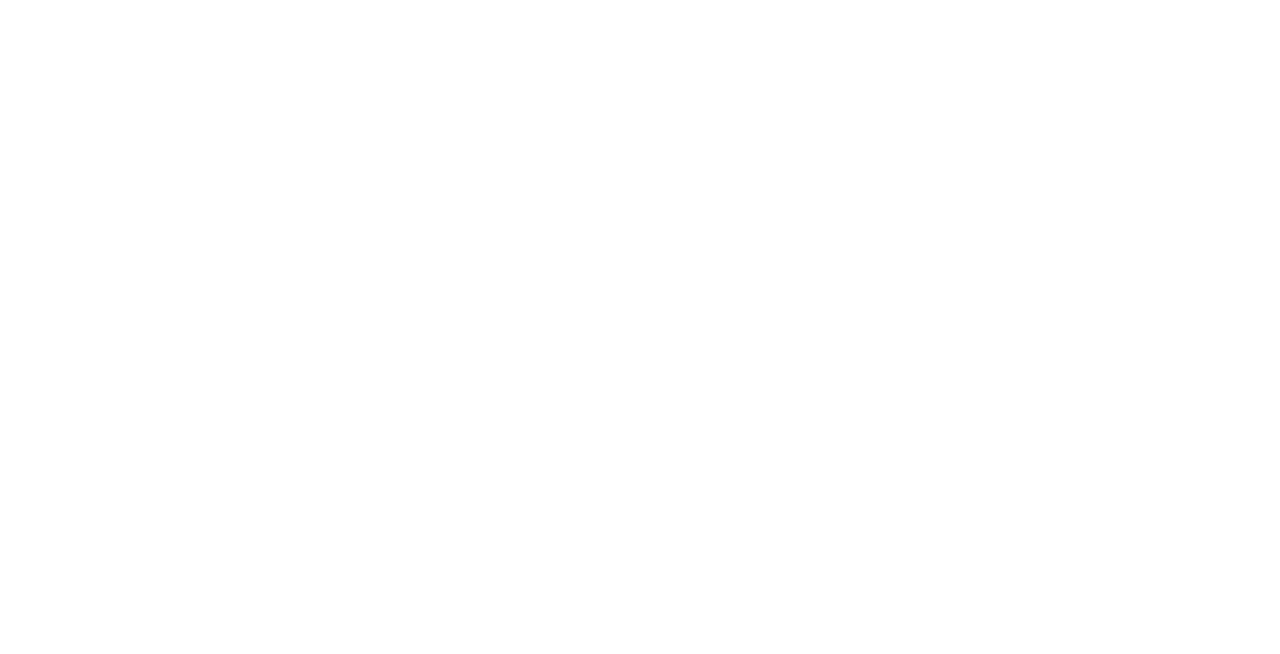
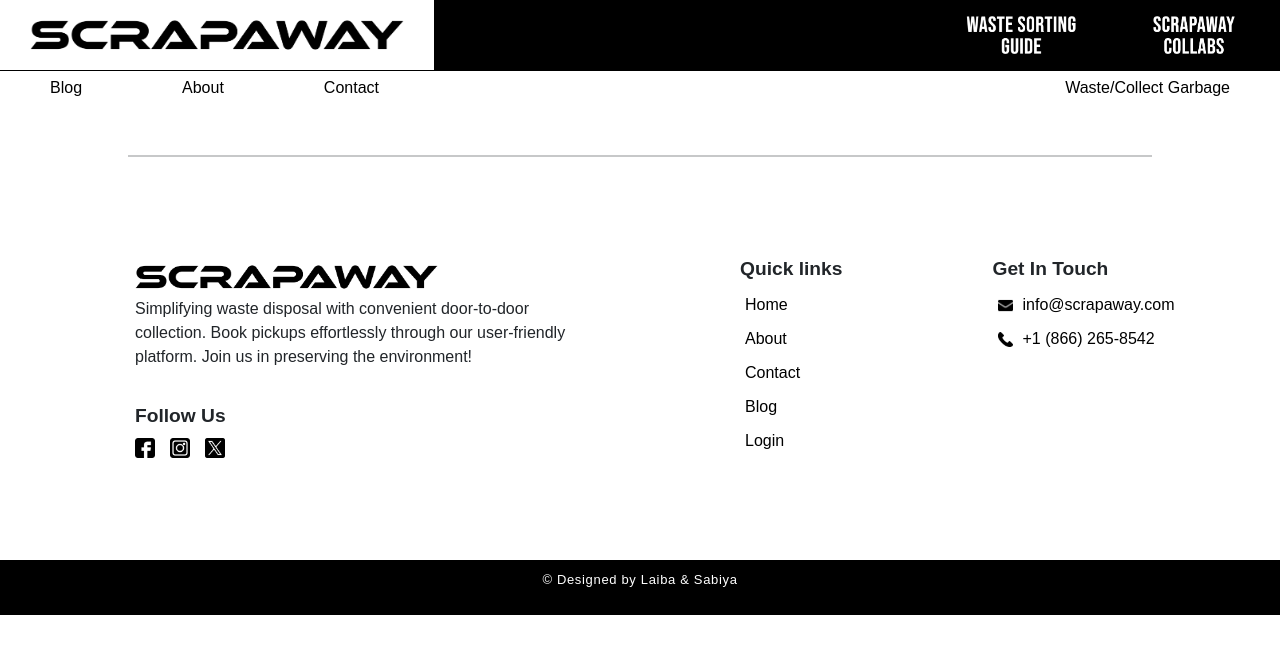
Before and after one commit to sabiya-sachdeva/ScrapAway, a React (Create React App) app: page /dashboard in a window 1280 px wide. Before the commit this address had no page. Shown: the top 654 px of the page. Built offline with nearby package versions, Linux system fonts and the light colour scheme.

Commit message:
Dropdown Navbar Done

```diff
--- a/src/App.js
+++ b/src/App.js
@@ -5,6 +5,8 @@
 import CTA from "./Components/Login/CTA";
 import Signup from "./Components/Login/Signup";
 import Login from "./Components/Login/Login";
+import Dashboard from "./Components/Dashboard/Dashboard";
+
 import "./App.css";
 
 function App() {
@@ -16,6 +18,7 @@
         <Route path="/cta" element={<CTA />} />
         <Route path="/register" element={<Signup />} />
         <Route path="/login" element={<Login />} />
+        <Route path="/dashboard" element={<Dashboard />} />
       </Routes>
     </>
   );
--- /dev/null
+++ b/src/Components/Dashboard/Dashboard.css
@@ -0,0 +1,21 @@
+.dropdown-menu {
+  position: absolute;
+  top: 100%; /* Adjust as needed based on your layout */
+  left: 0;
+  background-color: #ffffff;
+  border: 1px solid #000000;
+  box-shadow: 0px 8px 16px 0px rgba(0, 0, 0, 0.2);
+  z-index: 1;
+}
+
+.dropdown-item {
+  display: block;
+  padding: 10px;
+  text-decoration: none;
+  color: black;
+  white-space: nowrap;
+}
+
+.dropdown-item:hover {
+  background-color: #f0f0f0;
+}
--- /dev/null
+++ b/src/Components/Dashboard/Dashboard.js
@@ -0,0 +1,16 @@
+import React from "react";
+import SecondNavbardropdown from "../Navbars/SecondNavbardropdown"; // Adjust the import path as necessary
+import FirstNavbar from "../Navbars/FirstNavbar";
+import Footer from "../Footer/Footer";
+
+function Dashboard() {
+  return (
+    <>
+      <FirstNavbar />
+      <SecondNavbardropdown username="Waste/Collect Garbage" />
+      <Footer />
+    </>
+  );
+}
+
+export default Dashboard;
--- a/src/Components/Home.js
+++ b/src/Components/Home.js
@@ -6,11 +6,11 @@
 import SecondNavbar from "./Navbars/SecondNavbar";
 import Footer from "./Footer/Footer";
 
-function Home() {
+function Home(username) {
   return (
     <div>
       <FirstNavbar />
-      <SecondNavbar />
+      <SecondNavbar username="Waste/Collect Garbage" />
       <WebHero />
       <WasteType />
       <HowItWorks />
--- a/src/Components/Login/Login.css
+++ b/src/Components/Login/Login.css
@@ -21,6 +21,7 @@
 
 .login-btn {
   background-color: #000000;
+  text-decoration: none;
   color: #fff;
   cursor: pointer;
   font-size: 16px;
@@ -32,6 +33,6 @@
   cursor: pointer;
 }
 
-.loginForm form .login-btn:hover {
+.login-btn:hover {
   background-color: #313131;
 }
--- a/src/Components/Login/Login.js
+++ b/src/Components/Login/Login.js
@@ -75,9 +75,11 @@
                   </Link>
                 </p>
               </div>
-              <button type="submit" className="login-btn">
-                Login
-              </button>
+              <div className="cta-login-container">
+                <Link to="/dashboard" className="login-btn">
+                  Login
+                </Link>
+              </div>
               <p className="terms-text">
                 New to ScrapAway?{" "}
                 <Link to="/register" className="link">
--- a/src/Components/Navbars/FirstNavbar.js
+++ b/src/Components/Navbars/FirstNavbar.js
@@ -1,3 +1,4 @@
+import { Link } from "react-router-dom";
 import "./Navbar.css";
 
 function FirstNavbar() {
@@ -6,19 +7,19 @@
       <nav className="nav1">
         <ul>
           <li>
-            <a href="/">
+            <Link to="/">
               <img src="SAlogo.png" alt="Logo" height="50px" />
-            </a>
+            </Link>
           </li>
           <li>
-            <a href="/sorting">
+            <Link to="/sorting">
               <img src="WSG.png" alt="WSG" height="50px" />
-            </a>
+            </Link>
           </li>
           <li>
-            <a href="/">
+            <Link to="/collabs">
               <img src="SAC.png" alt="SAC" height="50px" />
-            </a>
+            </Link>
           </li>
         </ul>
       </nav>
--- a/src/Components/Navbars/Navbar.css
+++ b/src/Components/Navbars/Navbar.css
@@ -88,3 +88,41 @@
   background-color: #000000;
   color: #ffffff;
 }
+
+/* New Navbar Styles */
+
+.dropbtn {
+  background: none;
+  border: none;
+  cursor: pointer;
+}
+
+.dropdown-content {
+  display: none;
+  position: absolute;
+  background-color: #f9f9f9;
+  min-width: 100%;
+  box-shadow: 0px 8px 16px 0px rgba(0, 0, 0, 0.2);
+  z-index: 1;
+  text-align: center;
+}
+
+.dropdown-content a {
+  color: black;
+  text-decoration: none;
+  display: block;
+}
+
+.dropdown-content a:hover {
+  background-color: #f1f1f1;
+}
+
+.dropdown:hover .dropdown-content {
+  display: block;
+}
+
+/* Ensure the dropdown stays open when it's being interacted with */
+.dropdown:hover .dropbtn {
+  background-color: #000000;
+  color: #ffffff;
+}
--- a/src/Components/Navbars/SecondNavbar.js
+++ b/src/Components/Navbars/SecondNavbar.js
@@ -1,21 +1,22 @@
+import { Link } from "react-router-dom";
 import "./Navbar.css";
 
-function SecondNavbar() {
+function SecondNavbar(props) {
   return (
     <div>
       <nav className="nav2">
         <ul>
           <li>
-            <a href="/">Blog</a>
+            <Link to="/blog">Blog</Link>
           </li>
           <li>
-            <a href="/">About</a>
+            <Link to="/about">About</Link>
           </li>
           <li>
-            <a href="/">Contact</a>
+            <Link to="/contact">Contact</Link>
           </li>
           <li>
-            <a href="/cta">Waste/Collect Garbage</a>
+            <Link to="/cta">{props.username}</Link>
           </li>
         </ul>
       </nav>
--- /dev/null
+++ b/src/Components/Navbars/SecondNavbardropdown.js
@@ -0,0 +1,49 @@
+import React, { useState } from "react";
+import "./Navbar.css";
+import { Link } from "react-router-dom";
+
+function SecondNavbardropdown(props) {
+  const [isDropdownVisible, setIsDropdownVisible] = useState(false);
+
+  // Show the dropdown menu
+  const showDropdown = () => {
+    setIsDropdownVisible(true);
+  };
+
+  // Hide the dropdown menu
+  const hideDropdown = () => {
+    setIsDropdownVisible(false);
+  };
+
+  return (
+    <nav className="nav2">
+      <ul>
+        <li>
+          <Link to="/">Blog</Link>
+        </li>
+        <li>
+          <Link to="/">About</Link>
+        </li>
+        <li>
+          <Link to="/">Contact</Link>
+        </li>
+        <li
+          className="dropdown"
+          onMouseEnter={showDropdown}
+          onMouseLeave={hideDropdown}
+        >
+          <Link className="dropbtn">{props.username}</Link>
+          {isDropdownVisible && (
+            <div className="dropdown-content">
+              <Link to="/profile">Profile</Link>
+              <Link to="/history">History</Link>
+              <Link to="/track-order">Track Order</Link>
+            </div>
+          )}
+        </li>
+      </ul>
+    </nav>
+  );
+}
+
+export default SecondNavbardropdown;
```
